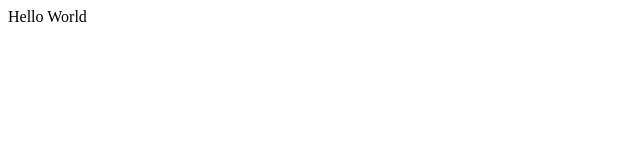
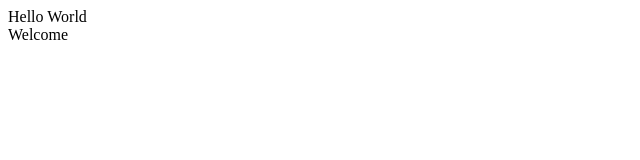
Before and after one commit to hank1do/blog, a website: page public/index.html in a window 1280 px wide. Shown: the full height of the page, 0-640 px from the left. Drawn offline with Linux system fonts and the light colour scheme.

Commit message:
Changing index.html

```diff
--- a/public/index.html
+++ b/public/index.html
@@ -6,6 +6,6 @@
   <title>Document</title>
 </head>
 <body>
-  Hello World
+  Hello World <br> Welcome
 </body>
 </html>
```
